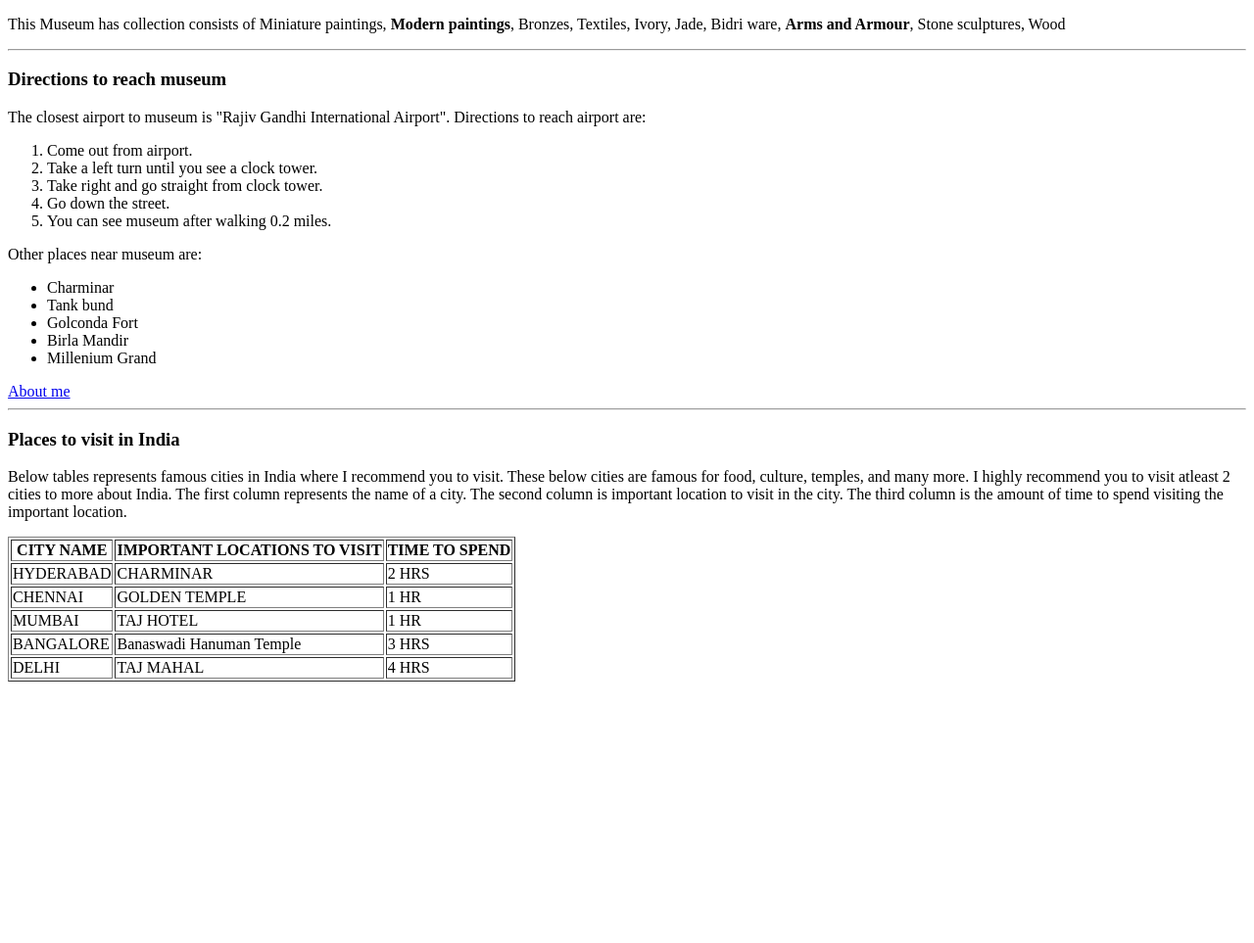
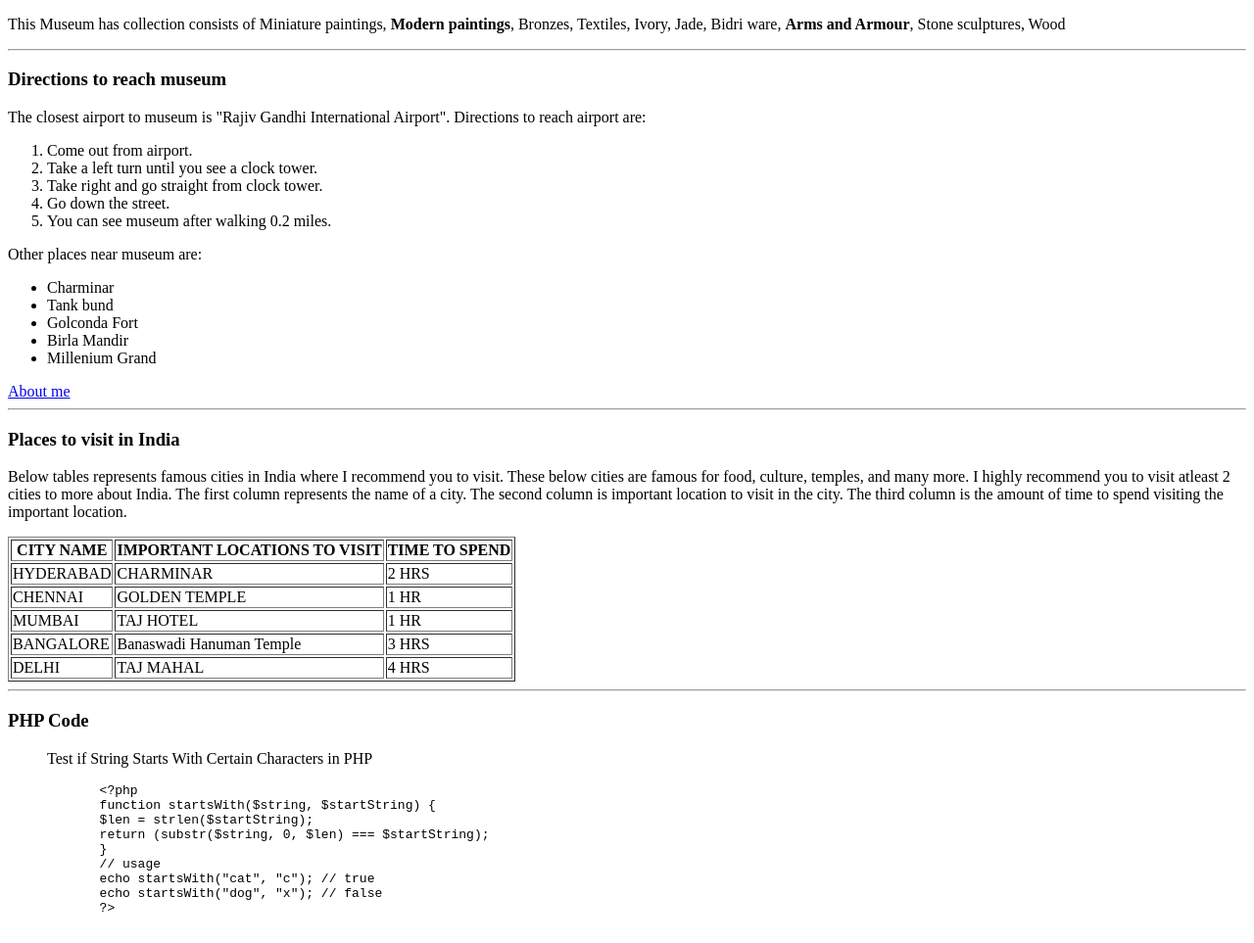
Before and after one commit to 44-563-Web-Apps-F22/44563-webapps-assignment-3-Mamatha-Mallela, a plain HTML site: page index.html in a window 1280 px wide. Shown: the part 105-1068 px from the top of the page at 98% size. Before the commit the page ends 809 px from the top, so only its background shows below. Drawn offline with Linux system fonts and the light colour scheme.

Commit message:
Added code snippet

```diff
--- a/index.html
+++ b/index.html
@@ -44,7 +44,7 @@
             The second column is important location to visit in the city.
             The third column is the amount of time to spend visiting the important location.</p>
 
-        <table border = "1">
+        <table border="1">
             <tr>
                 <th> CITY NAME </th>
                 <th> IMPORTANT LOCATIONS TO VISIT </th>
@@ -77,6 +77,24 @@
             </tr>
         </table>
     </div>
+    <hr>
+    <div>
+        <h3>PHP Code</h3>
+        <blockquote
+            cite="https://stackoverflow.com/questions/2790899/how-to-check-if-a-string-starts-with-a-specified-string">
+            Test if String Starts With Certain Characters in PHP </blockquote>
+        <pre>
+            &lt;?php
+            function startsWith($string, $startString) {
+            $len = strlen($startString);
+            return (substr($string, 0, $len) === $startString);
+            }
+            // usage
+            echo startsWith("cat", "c"); // true
+            echo startsWith("dog", "x"); // false
+            ?&gt;
+        </pre>
+    </div>
 </body>
 
 </html>
```
